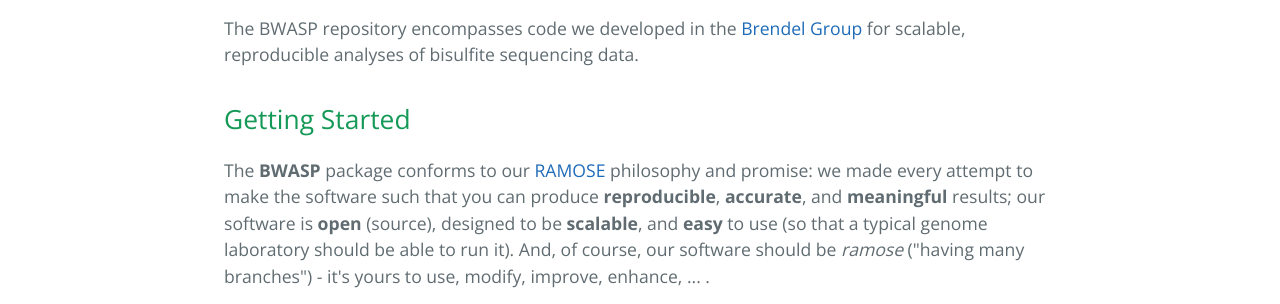
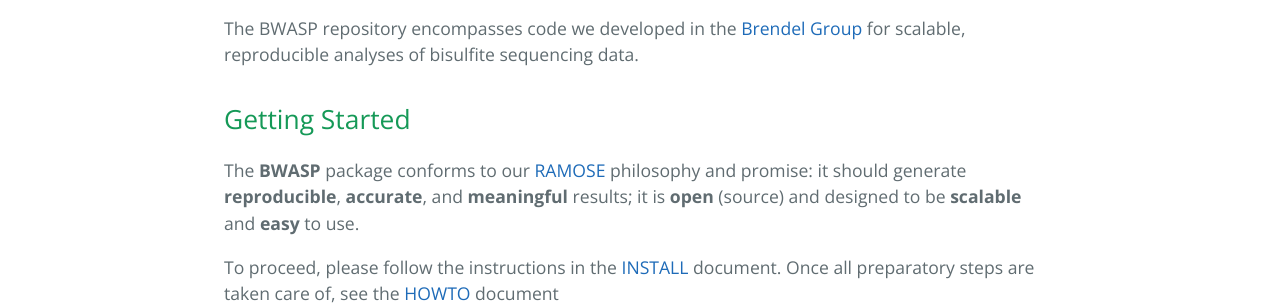
Before and after one commit to BrendelGroup/BWASP, a plain HTML site: page index.html in a window 1280 px wide. Shown: the part 514-818 px from the top of the page. Drawn offline with nearby package versions, Linux system fonts and the light colour scheme.

```diff
--- a/index.html
+++ b/index.html
@@ -24,20 +24,15 @@
 
 <p>Bisulfite-seq data Workflow Automation Software and Protocols</p>
 
-<p>The BWASP repository encompasses code we developed in the
-<a href="http://brendelgroup.org/">Brendel Group</a> for scalable, reproducible analyses of
-bisulfite sequencing data.</p>
+<p>The BWASP repository encompasses code we developed in the <a href="http://brendelgroup.org/">Brendel Group</a> for scalable, reproducible analyses of bisulfite sequencing data.</p>
 
 <h2>
 <a id="getting-started" class="anchor" href="#getting-started" aria-hidden="true"><span aria-hidden="true" class="octicon octicon-link"></span></a>Getting Started</h2>
 
-<p>The <strong>BWASP</strong> package conforms to our <a href="https://github.com/BrendelGroup/">RAMOSE</a>
-philosophy and promise: we made every attempt to make the software such that
-you can produce <strong>reproducible</strong>, <strong>accurate</strong>, and <strong>meaningful</strong> results; our
-software is <strong>open</strong> (source), designed to be <strong>scalable</strong>, and <strong>easy</strong> to use
-(so that a typical genome laboratory should be able to run it).  And, of course,
-our software should be <em>ramose</em> ("having many branches") - it's yours to use,
-modify, improve, enhance, ... .</p>
+<p>The <strong>BWASP</strong> package conforms to our <a href="https://brendelgroup.github.io/">RAMOSE</a>
+philosophy and promise: it should generate <strong>reproducible</strong>, <strong>accurate</strong>, and
+<strong>meaningful</strong> results; it is <strong>open</strong> (source) and designed to be <strong>scalable</strong>
+and <strong>easy</strong> to use.</p>
 
 <p>To proceed, please follow the instructions in the <a href="./INSTALL.md">INSTALL</a>
 document.  Once all preparatory steps are taken care of, see the
--- a/params.json
+++ b/params.json
@@ -1,7 +1,7 @@
 {
   "name": "BWASP",
   "tagline": "Bisulfite-seq data Workflow Automation Software and Protocols",
-  "body": "# BWASP\r\nBisulfite-seq data Workflow Automation Software and Protocols\r\n\r\nThe BWASP repository encompasses code we developed in the\r\n[Brendel Group](http://brendelgroup.org/) for scalable, reproducible analyses of\r\nbisulfite sequencing data.\r\n\r\n## Getting Started\r\n\r\nThe __BWASP__ package conforms to our [RAMOSE](https://github.com/BrendelGroup/)\r\nphilosophy and promise: we made every attempt to make the software such that\r\nyou can produce __reproducible__, __accurate__, and __meaningful__ results; our\r\nsoftware is __open__ (source), designed to be __scalable__, and __easy__ to use\r\n(so that a typical genome laboratory should be able to run it).  And, of course,\r\nour software should be _ramose_ (\"having many branches\") - it's yours to use,\r\nmodify, improve, enhance, ... .\r\n\r\nTo proceed, please follow the instructions in the [INSTALL](./INSTALL.md)\r\ndocument.  Once all preparatory steps are taken care of, see the\r\n[HOWTO](./HOWTO.md) document\r\n\r\n## Reference\r\n\r\nAmy L. Toth, Saranya Sankaranarayanan, and Volker P. Brendel (2016) _Estimating\r\nthe size and dynamics of the CpG methylome of social insects._ To be submitted.\r\n\r\n## Contact\r\n\r\nPlease direct all comments and suggestions to\r\n[Volker Brendel](<mailto:vbrendel@indiana.edu>)\r\nat [Indiana University](http://brendelgroup.org/).\r\n",
+  "body": "# BWASP\r\nBisulfite-seq data Workflow Automation Software and Protocols\r\n\r\nThe BWASP repository encompasses code we developed in the [Brendel Group](http://brendelgroup.org/) for scalable, reproducible analyses of bisulfite sequencing data.\r\n\r\n## Getting Started\r\n\r\nThe __BWASP__ package conforms to our [RAMOSE](https://brendelgroup.github.io/)\r\nphilosophy and promise: it should generate __reproducible__, __accurate__, and\r\n__meaningful__ results; it is __open__ (source) and designed to be __scalable__\r\nand __easy__ to use.\r\n\r\nTo proceed, please follow the instructions in the [INSTALL](./INSTALL.md)\r\ndocument.  Once all preparatory steps are taken care of, see the\r\n[HOWTO](./HOWTO.md) document\r\n\r\n## Reference\r\n\r\nAmy L. Toth, Saranya Sankaranarayanan, and Volker P. Brendel (2016) _Estimating\r\nthe size and dynamics of the CpG methylome of social insects._ To be submitted.\r\n\r\n## Contact\r\n\r\nPlease direct all comments and suggestions to\r\n[Volker Brendel](<mailto:vbrendel@indiana.edu>)\r\nat [Indiana University](http://brendelgroup.org/).\r\n",
   "google": "",
   "note": "Don't delete this file! It's used internally to help with page regeneration."
 }
```
